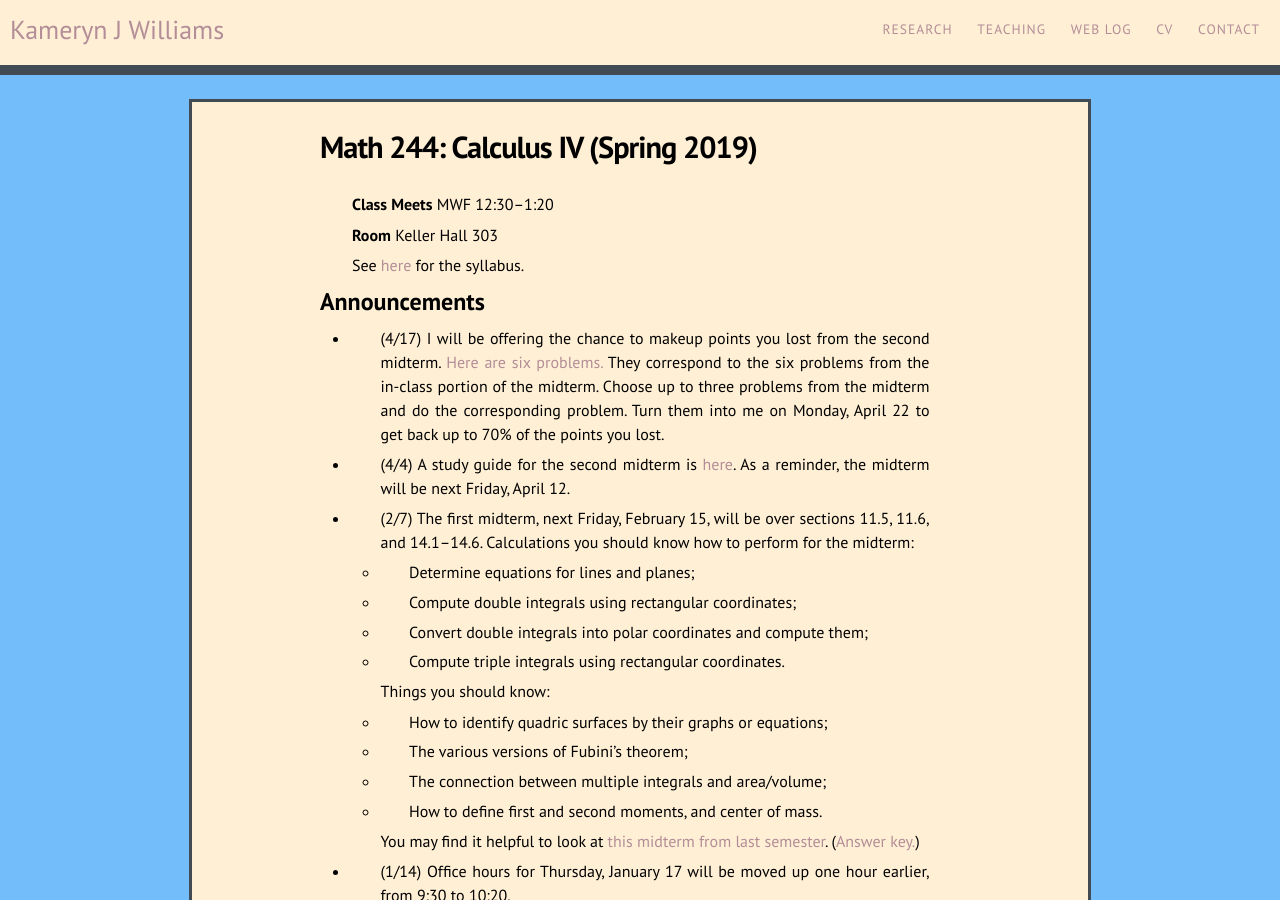
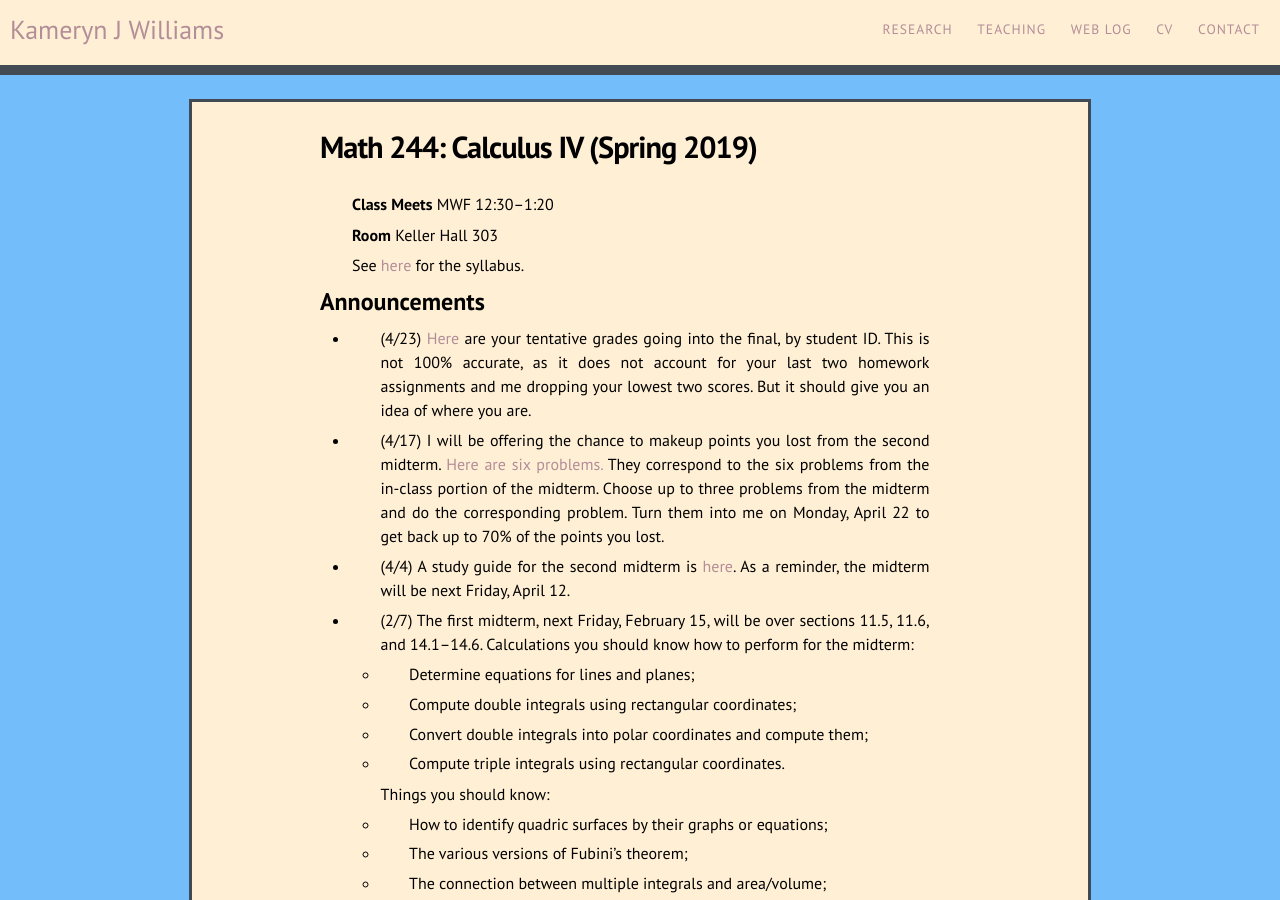
Before and after one commit to kamerynjw/kamerynjw.github.io, a Jekyll site: the page built from teaching/2019/math244.md, in a window 1280 px wide and 900 px high. Built offline with Jekyll 4.4.1, drawn with Linux system fonts in a browser that asks for light colours; nearby versions of some CDN libraries; formulas are drawn with MathJax 3.

Commit message:
added pref-final grades

```diff
--- a/teaching/2019/math244.md
+++ b/teaching/2019/math244.md
@@ -12,6 +12,8 @@ See [here]({{ page.url }}syllabus) for the syllabus.
 
 Announcements
 -------------
+
+* (4/23) [Here]({{ page.url }}pre-final-grades.pdf) are your tentative grades going into the final, by student ID. This is not 100% accurate, as it does not account for your last two homework assignments and me dropping your lowest two scores. But it should give you an idea of where you are.
 
 * (4/17) I will be offering the chance to makeup points you lost from the second midterm. [Here are six problems.]({{ page.url }}exam2-makeup.pdf) They correspond to the six problems from the in-class portion of the midterm. Choose up to three problems from the midterm and do the corresponding problem. Turn them into me on Monday, April 22 to get back up to 70% of the points you lost.
 
```
Also changed, not shown: 1 other file.
